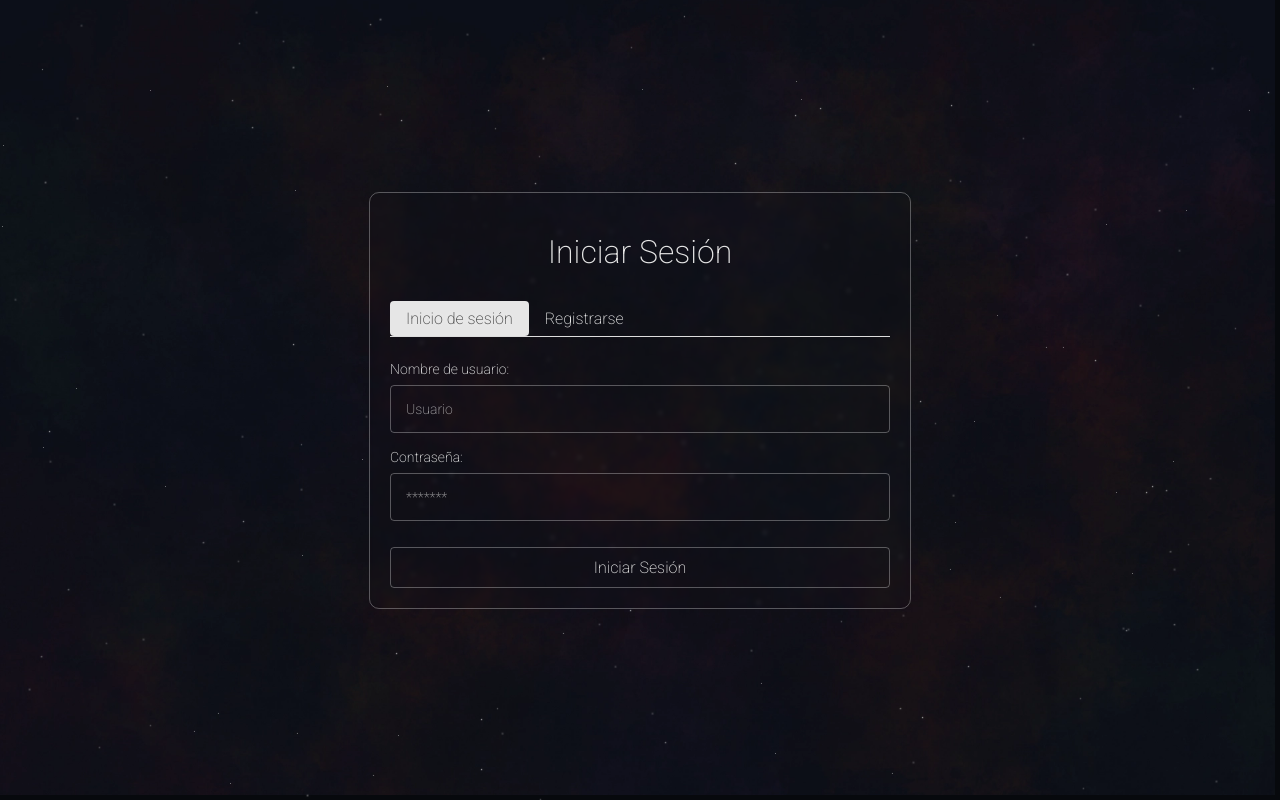
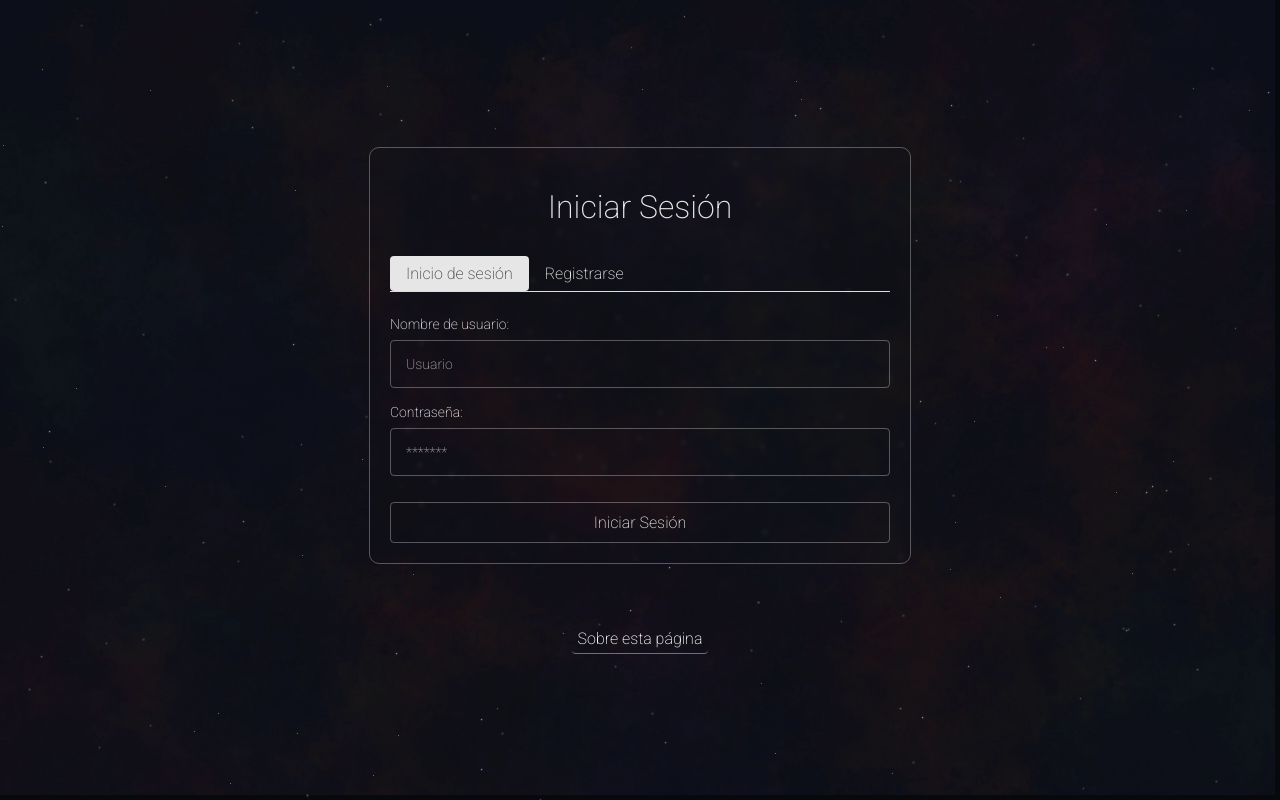
Before and after one commit to lPunpunl/StarshipCommand, a React (Create React App) app in the folder Client/: page /login in a window 1280 px wide. Built offline with nearby package versions, Linux system fonts and the light colour scheme; no server answers.

Commit message:
modificacion del diseño de galeria, implementacion de link directo a aboutthepage en el login

```diff
--- a/Client/src/components/AboutThePage/AboutThePage.js
+++ b/Client/src/components/AboutThePage/AboutThePage.js
@@ -81,8 +81,8 @@ export const AboutThePage = () => {
           <div className={styles.abt_content}>
             <h1>Galería</h1>
             <p>A continuación una muestra de las imagenes creadas con la herramienta Krita.</p>
-            <p>Haz click en la imagen para hacer zoom y desplazarte.</p>
             <div className={styles.abt_gallery_image_container}>
+              <p style={{opacity: '60%'}}>Haz doble click en la imagen para hacer zoom y desplazarte.</p>
               <ReactMagnifierImage src='/galeria_nebulosa_221726.png'/>
               <p className={styles.abt_gallery_text}>Nebulosa 221726</p>
             </div>
@@ -138,7 +138,7 @@ export const AboutThePage = () => {
         </div>
         <div className={styles.abt_header_buttons}>
           <div className={styles.abt_goback_container}>
-            <button onClick={handleGoBackClick} className={`${styles.abt_goback_button} ${darkMode ? styles.abt_goback_button_darkmode : ''}`}> <MoveLeft size={'20px'}/> Regresar</button>
+            <button onClick={handleGoBackClick} className={`${styles.abt_goback_button} ${darkMode ? styles.abt_goback_button_darkmode : ''}`}> <MoveLeft size={'20px'} style={{ marginRight: '0.5em' }}/> {" "}Regresar</button>
           </div>
           <div className={styles.abt_content_buttons_container}>
             <button onClick={() => setSection('aboutme')} className={`${styles.abt_content_buttons} ${darkMode ? styles.abt_content_buttons_darkmode : ''} ${section === 'aboutme' ? styles.abt_content_button_focus : ''}`}>Sobre mí</button>
--- a/Client/src/components/AboutThePage/AboutThePage.module.css
+++ b/Client/src/components/AboutThePage/AboutThePage.module.css
@@ -71,7 +71,7 @@
     align-items: center;
     padding-top: 150px;
     max-width: 350px;
-    margin-bottom: 70px;
+    margin-bottom: 40px;
 }
 
 @media (min-width: 394px) {
@@ -157,8 +157,9 @@
 }
 
 .abt_gallery_text {
+    padding: 5px 0 0 0;
     font-style: italic;
-    opacity: 70%;
+    opacity: 60%;
     margin-top: 10px;
     text-indent: 2em;
 }
--- a/Client/src/components/AboutThePage/ReactMagnifierImage.js
+++ b/Client/src/components/AboutThePage/ReactMagnifierImage.js
@@ -2,14 +2,14 @@ import { Magnifier } from 'react-image-magnifiers';
 
 export const ReactMagnifierImage = ({ src, alt = '', width = '100%', height = 'auto' }) => {
   return (
-    <div style={{ maxWidth: '600px', margin: '0 1px', marginBottom: '0px', border:'0px solid #00000080', borderRadius: '4px'}}>
+    <div style={{ maxWidth: '600px', margin: '0 1px', padding: '0px 0'}}>
       <Magnifier
         imageSrc={src}
         imageAlt={alt}
         largeImageSrc={src} // puede ser una imagen de mayor resolución si tienes una
         dragToMove={true}
-        mouseActivation="click" // clic para activar
-        touchActivation="tap"   // tap para activar en móvil
+        mouseActivation="doubleClick" // clic para activar
+        touchActivation="doubleTap"   // tap para activar en móvil
         interactionSettings={{
           tapDuration: 250,
           longTapDuration: 500,
--- a/Client/src/components/auth/Login.js
+++ b/Client/src/components/auth/Login.js
@@ -143,6 +143,9 @@ export const Login = () => {
         </button>
       </form>
     </div>
+    <div>
+      <button className={styles.login_redirect_aboutthepage} onClick={() => navigate('/aboutthepage', { replace: true })}>Sobre esta página</button>
+    </div>
     {toast && <Toast {...toast} onClose={() => setToast(null)}/>}
   </div>
   );
--- a/Client/src/components/auth/Login.module.css
+++ b/Client/src/components/auth/Login.module.css
@@ -5,6 +5,7 @@
     width: 100%;
     height: 100%;
     display: flex;
+    flex-direction: column;
     justify-content: center;
     align-items: center;
     z-index: 1;
@@ -149,6 +150,17 @@
     transition: all 0.2s ease;
   }
 
+  .login_redirect_aboutthepage {
+    margin-top: 60px;
+    color: #ffffff;
+    background-color: #00000000;
+    min-height: 30px;
+    border:none;
+    border-radius: 4px;
+    border-bottom: 1px solid rgba(255, 255, 255, 0.4);
+    transition: all 0.2s ease;
+  }
+
 
 
   @media (hover:hover) {
@@ -163,4 +175,8 @@
     background-color: #e6e6e6;
     color: #424242;
   }
+  .login_redirect_aboutthepage:hover {
+    background-color: #e6e6e6;
+    color: #424242;
   }
+  }
```
